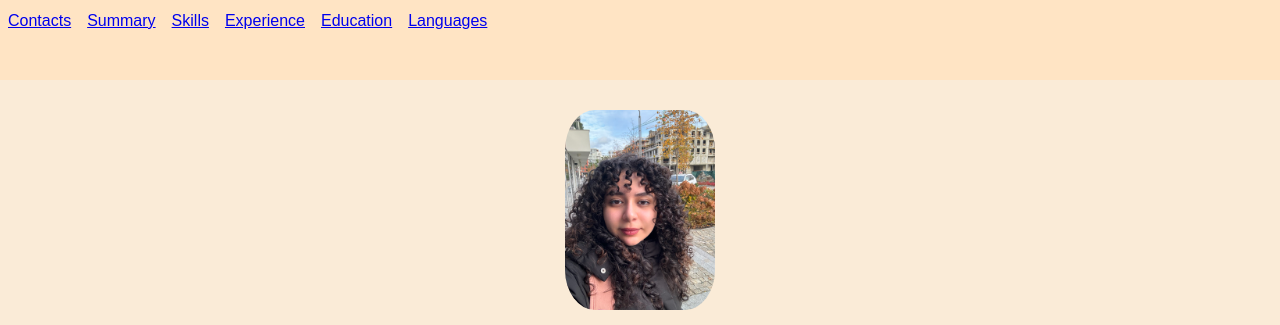
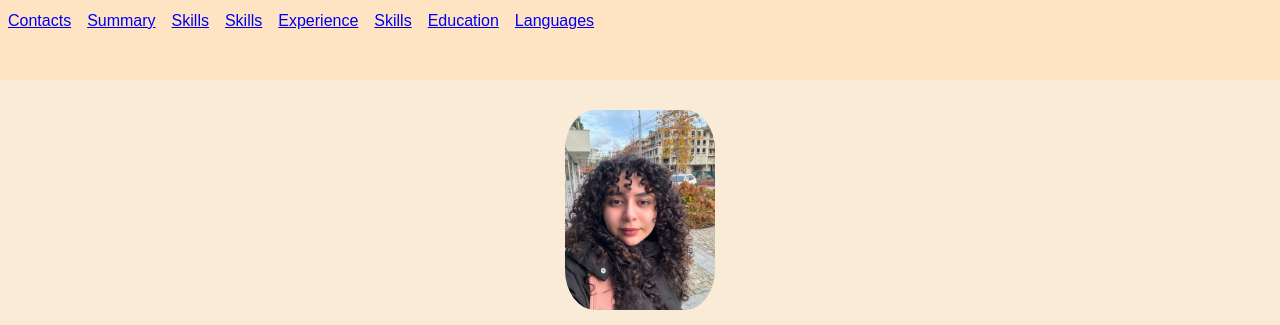
Before and after one commit to iturkan6/rsschool-cv, a plain HTML site: page index.html in a window 1280 px wide. Shown: the top 325 px of the page. Drawn offline with Linux system fonts and the light colour scheme.

Commit message:
fix: Improve code to align requirements

```diff
--- a/index.html
+++ b/index.html
@@ -13,7 +13,9 @@
             <li class="nav-element"><a class="nav-link" href="#contacts">Contacts</a></li>
             <li class="nav-element"><a class="nav-link" href="#summary">Summary</a></li>
             <li class="nav-element"><a class="nav-link" href="#skills">Skills</a></li>
+            <li class="nav-element"><a class="nav-link" href="#code">Skills</a></li>
             <li class="nav-element"><a class="nav-link" href="#experience">Experience</a></li>
+            <li class="nav-element"><a class="nav-link" href="#project">Skills</a></li>
             <li class="nav-element"><a class="nav-link" href="#education">Education</a></li>
             <li class="nav-element"><a class="nav-link" href="#languages">Languages</a></li>
         </ul>
```
